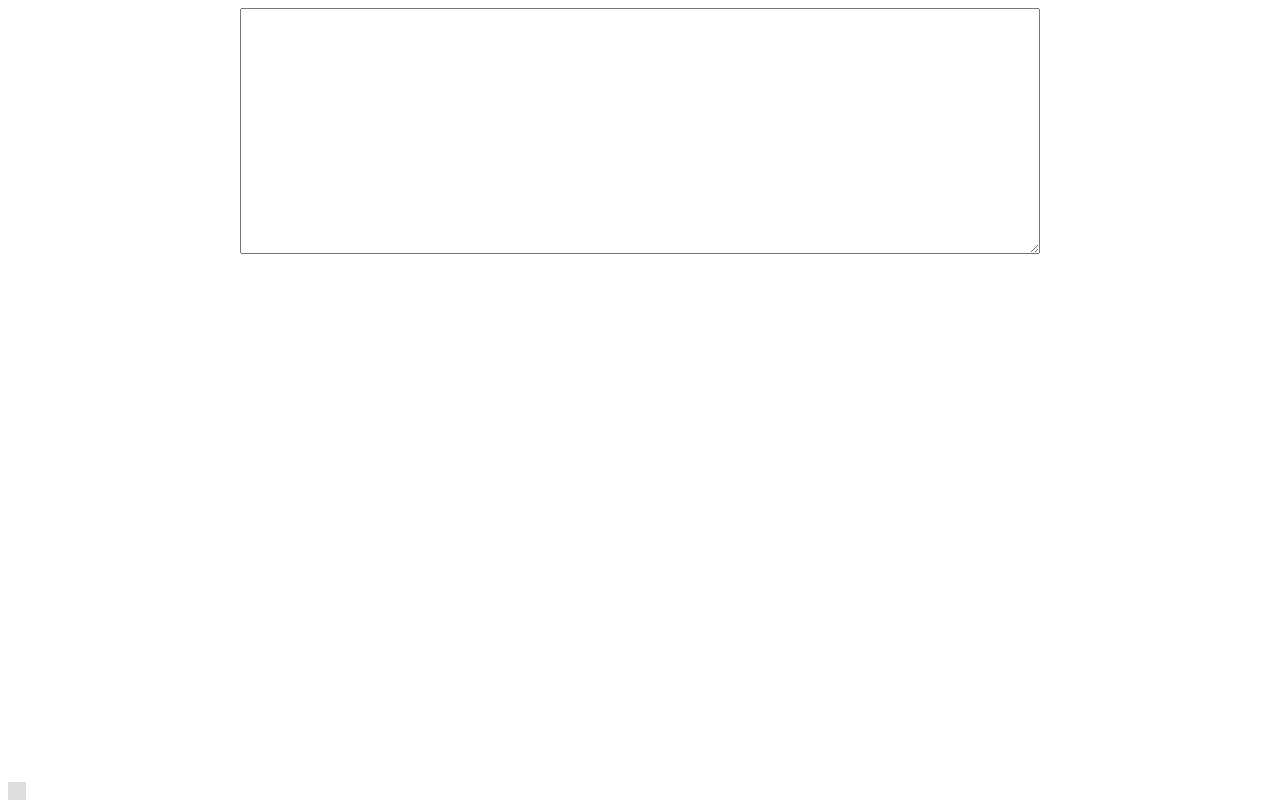
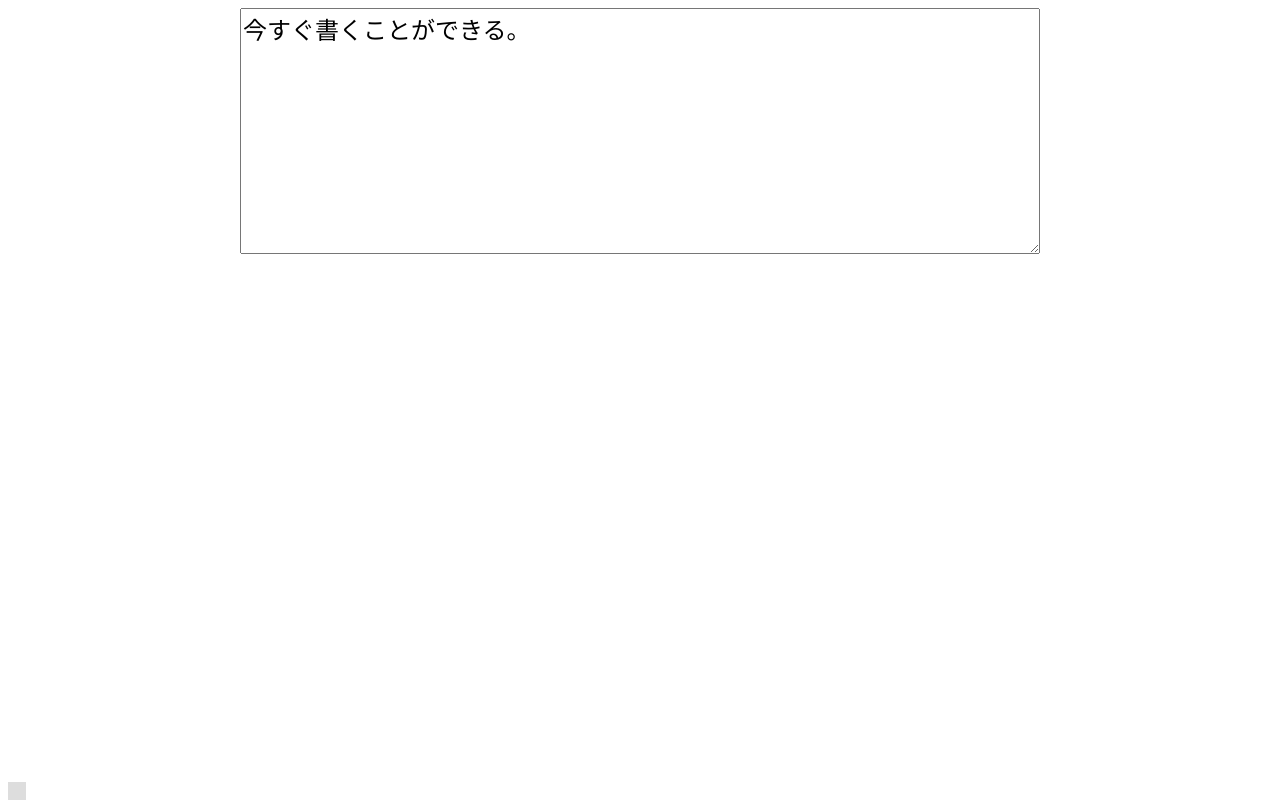
Before and after one commit to azu/textlint-editor-example, a plain HTML site: page index.html in a window 1280 px wide. Drawn offline with Linux system fonts and the light colour scheme.

Commit message:
deploy: 8720d6ebbf4ea10eca8911eaa4bee2f773aaec1b

```diff
--- a/index.html
+++ b/index.html
@@ -2,7 +2,7 @@
 <html lang="en">
 <head>
     <meta charset="UTF-8">
-    <title>textlint-editor-example</title>
+    <title>textlint editor demo</title>
     <style>
         .main {
             width: 800px;
@@ -32,7 +32,7 @@
 </head>
 <body>
 <main class="main">
-    <textarea class="textarea"></textarea>
+    <textarea class="textarea">今すぐ書くことができる。</textarea>
 </main>
 <aside class="side">
     <div id="js-status" class="status"></div>
```
